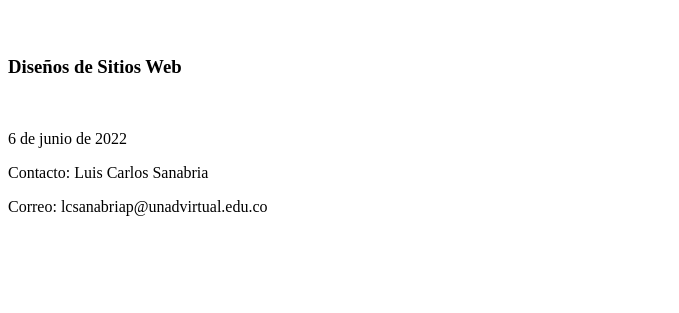
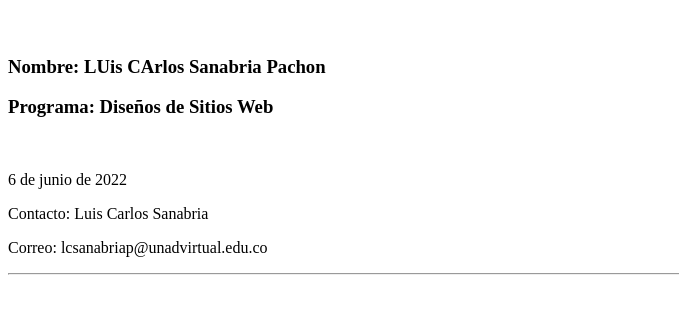
Before and after one commit to lcsanabriap/DSW-LuisCarlosSanabria, a plain HTML site: page index.html in a window 1280 px wide. Shown: the part 61-374 px from the top of the page, without its empty margins (0-679 px from the left). Drawn offline with Linux system fonts and the light colour scheme.

Commit message:
Creación del index.html
Creación para la fase 1

```diff
--- a/index.html
+++ b/index.html
@@ -11,11 +11,13 @@
     <body>
          <h1>Proyecto de Sitio Web Año 2022 Periodo 8-03</h1>
          <br>
-         <h3>Diseños de Sitios Web</h3>
+         <h3>Nombre: LUis CArlos Sanabria Pachon</h3>
+         <h3>Programa: Diseños de Sitios Web</h3>
          <br>
          <p>6 de junio de 2022</p>
          <p>Contacto: Luis Carlos Sanabria</p>
          <p>Correo: lcsanabriap@unadvirtual.edu.co</p>
+         <hr>
 
         <script src="" async defer></script>
     </body>
```
